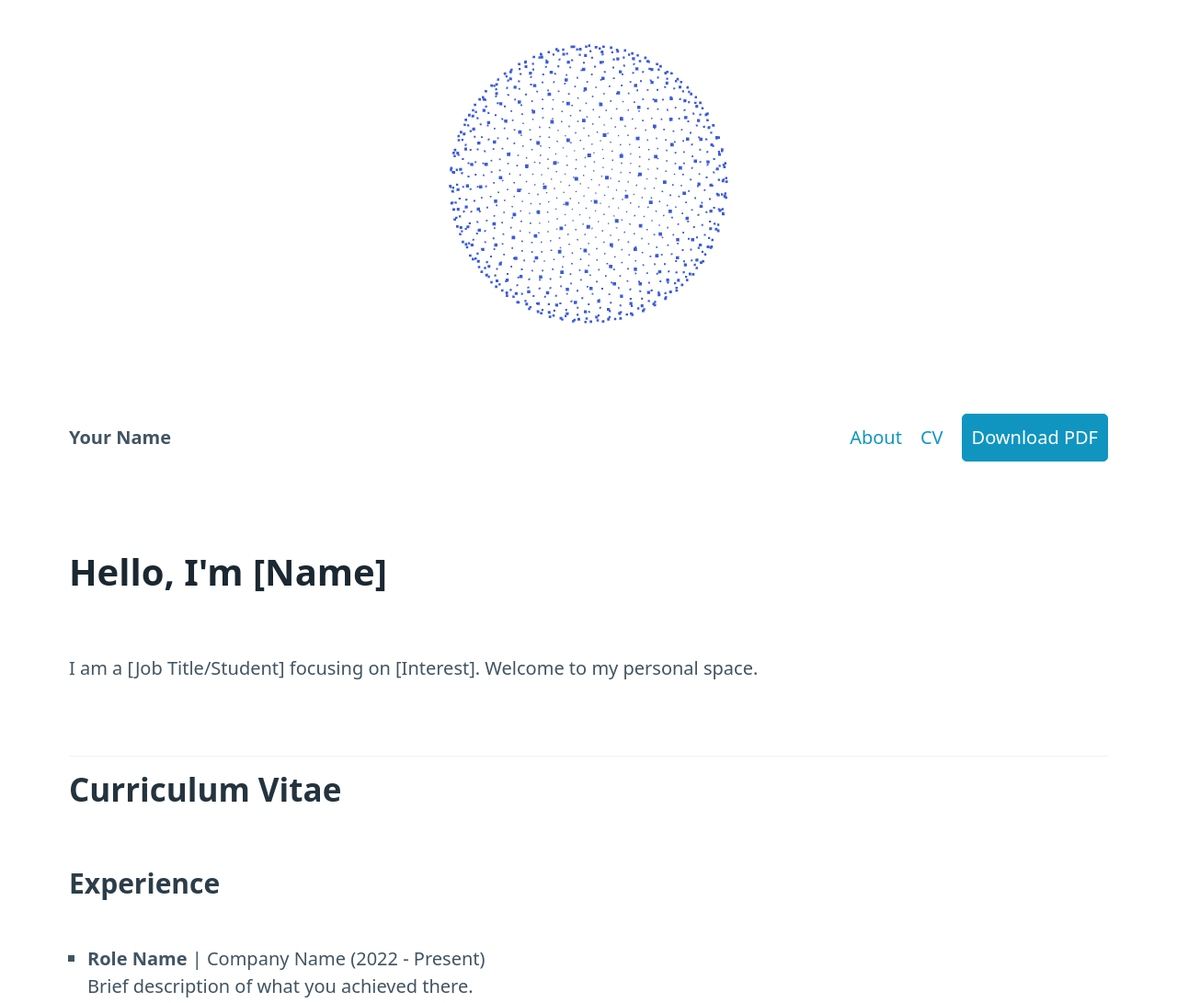
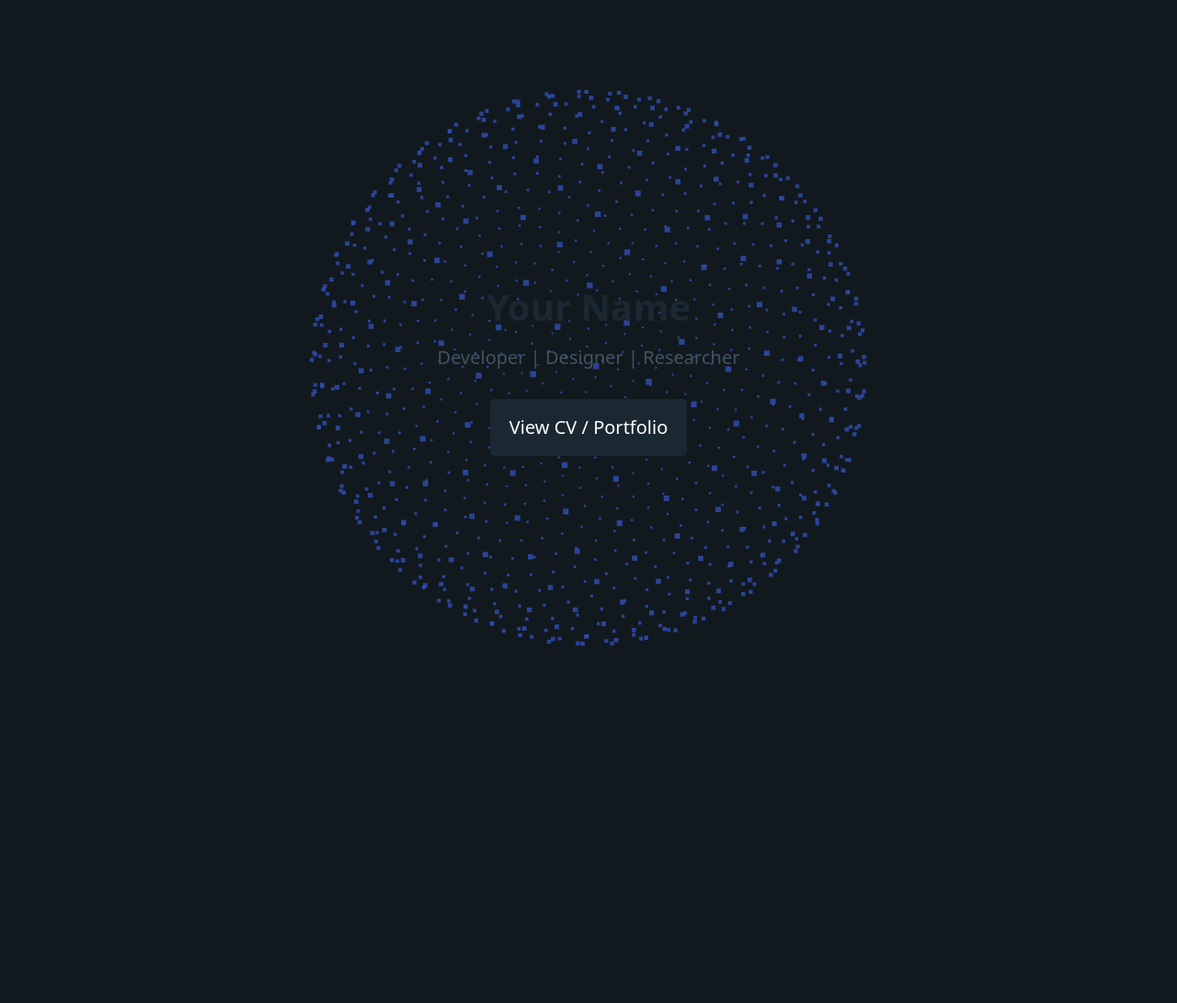
Before and after one commit to llmvetter/llmvetter.github.io, a plain HTML site: page index.html in a window 1280 px wide. Shown: the top 1091 px of the page at 92% size. After the commit the page ends 800 px from the top, so only its background shows below. Drawn offline with nearby package versions, Linux system fonts and the light colour scheme.

Commit message:
point cloud

```diff
--- a/index.html
+++ b/index.html
@@ -5,70 +5,95 @@
     <meta name="viewport" content="width=device-width, initial-scale=1.0">
     <title>Your Name | Portfolio</title>
     <link rel="stylesheet" href="https://cdn.jsdelivr.net/npm/@picocss/pico@1/css/pico.min.css">
+
+    <style>
+        /* Force the page to be exactly the size of the window and prevent scrolling */
+        body, html {
+            margin: 0;
+            padding: 0;
+            width: 100%;
+            height: 100%;
+            overflow: hidden;
+            background-color: #11191f; /* Matches Pico's dark theme background */
+            display: flex;
+            justify-content: center;
+            align-items: center;
+        }
+
+        /* The 3D background layer */
+        #canvas-container {
+            position: absolute;
+            top: 0;
+            left: 0;
+            width: 100vw;
+            height: 100vh;
+            z-index: 1;
+        }
+
+        /* The text layer centered on top of the sphere */
+        .content-overlay {
+            position: relative;
+            z-index: 2;
+            text-align: center;
+            pointer-events: none; /* Allows mouse movement to pass through to the sphere */
+        }
+
+        .content-overlay h1,
+        .content-overlay p {
+            margin-bottom: 0.5rem;
+        }
+
+        /* Re-enable clicking for the button */
+        .button-container {
+            pointer-events: auto;
+            margin-top: 1.5rem;
+        }
+
+        /* Make the sphere slightly transparent so text is legible */
+        canvas {
+            opacity: 0.8;
+        }
+    </style>
 </head>
 <body>
-    <div id="canvas-container" style="width: 100%; height: 400px; margin-bottom: 2rem;"></div>
-    <nav class="container">
-        <ul><li><strong>Your Name</strong></li></ul>
-        <ul>
-            <li><a href="#about">About</a></li>
-            <li><a href="#cv">CV</a></li>
-            <li><a href="cv.pdf" role="button">Download PDF</a></li>
-        </ul>
-    </nav>
 
-    <main class="container">
-        <section id="about">
-            <h1>Hello, I'm [Name]</h1>
-            <p>I am a [Job Title/Student] focusing on [Interest]. Welcome to my personal space.</p>
-        </section>
+    <div id="canvas-container"></div>
 
-        <hr>
+    <div class="content-overlay">
+        <main class="container">
+            <h1>Your Name</h1>
+            <p>Developer | Designer | Researcher</p>
 
-        <section id="cv">
-            <h2>Curriculum Vitae</h2>
-            <h3>Experience</h3>
-            <ul>
-                <li><strong>Role Name</strong> | Company Name (2022 - Present)
-                    <p>Brief description of what you achieved there.</p>
-                </li>
-            </ul>
+            <div class="button-container">
+                <a href="cv.pdf" role="button" class="contrast">View CV / Portfolio</a>
+            </div>
+        </main>
+    </div>
 
-            <h3>Education</h3>
-            <ul>
-                <li><strong>Degree Name</strong> | University (2018 - 2022)</li>
-            </ul>
-
-            <h3>Skills</h3>
-            <p>Python, Project Management, Technical Writing, Git.</p>
-        </section>
-    </main>
-
-    <footer class="container">
-        <small><a href="https://github.com/yourusername">GitHub</a> • <a href="https://linkedin.com/in/yourusername">LinkedIn</a></small>
-    </footer>
     <script type="module">
         import * as THREE from 'https://cdn.skypack.dev/three@0.136.0';
 
         const container = document.getElementById('canvas-container');
         const scene = new THREE.Scene();
 
-        // Camera setup
-        const camera = new THREE.PerspectiveCamera(75, container.clientWidth / container.clientHeight, 0.1, 1000);
+        // Camera setup - aspect ratio follows window size
+        const camera = new THREE.PerspectiveCamera(75, window.innerWidth / window.innerHeight, 0.1, 1000);
         camera.position.z = 5;
 
-        // Renderer setup
+        // Renderer setup with transparency
         const renderer = new THREE.WebGLRenderer({ alpha: true, antialias: true });
-        renderer.setSize(container.clientWidth, container.clientHeight);
+        renderer.setSize(window.innerWidth, window.innerHeight);
         container.appendChild(renderer.domElement);
 
-        // Replace the "Create the Point Cloud" block with this for a spherical look
+        // Create Spherical Point Cloud
         const geometry = new THREE.BufferGeometry();
         const vertices = [];
-        for (let i = 0; i < 1000; i++) {
-            // This math creates a beautiful spherical distribution
-            const phi = Math.acos(-1 + (2 * i) / 1000);
-            const theta = Math.sqrt(1000 * Math.PI) * phi;
+        const pointCount = 1000;
+
+        for (let i = 0; i < pointCount; i++) {
+            // Fibonacci Sphere algorithm for even distribution
+            const phi = Math.acos(-1 + (2 * i) / pointCount);
+            const theta = Math.sqrt(pointCount * Math.PI) * phi;
 
             vertices.push(
                 2.5 * Math.cos(theta) * Math.sin(phi), // x
@@ -78,23 +103,31 @@
         }
         geometry.setAttribute('position', new THREE.Float32BufferAttribute(vertices, 3));
 
-        const material = new THREE.PointsMaterial({ color: 0x3b5bdb, size: 0.05 });
+        // Material styling - Adjust color and size here
+        const material = new THREE.PointsMaterial({
+            color: 0x3b5bdb,
+            size: 0.04,
+            transparent: true,
+            opacity: 0.8
+        });
+
         const points = new THREE.Points(geometry, material);
         scene.add(points);
 
         // Animation Loop
         function animate() {
             requestAnimationFrame(animate);
-            points.rotation.y += 0.002; // Rotation speed
-            points.rotation.x += 0.001;
+            // Slow, elegant rotation
+            points.rotation.y += 0.0015;
+            points.rotation.x += 0.0008;
             renderer.render(scene, camera);
         }
 
-        // Handle Resize
+        // Responsive Resize handling
         window.addEventListener('resize', () => {
-            camera.aspect = container.clientWidth / container.clientHeight;
+            camera.aspect = window.innerWidth / window.innerHeight;
             camera.updateProjectionMatrix();
-            renderer.setSize(container.clientWidth, container.clientHeight);
+            renderer.setSize(window.innerWidth, window.innerHeight);
         });
 
         animate();
```
